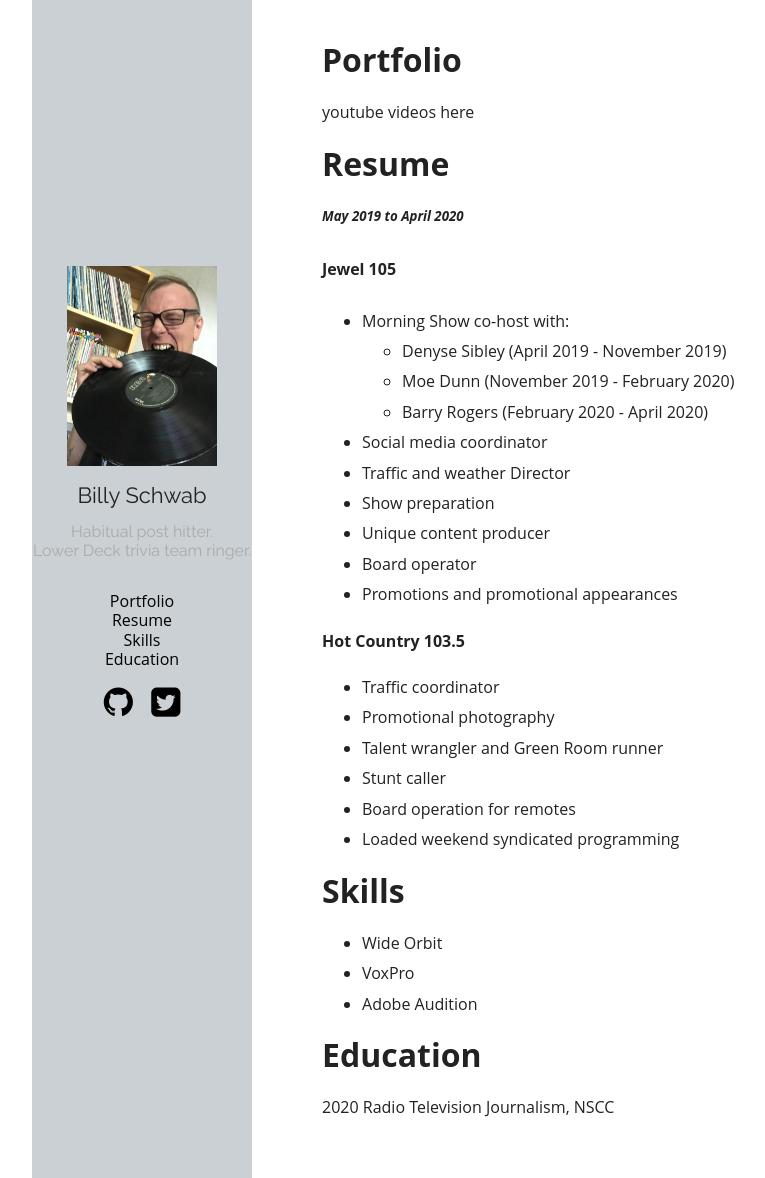
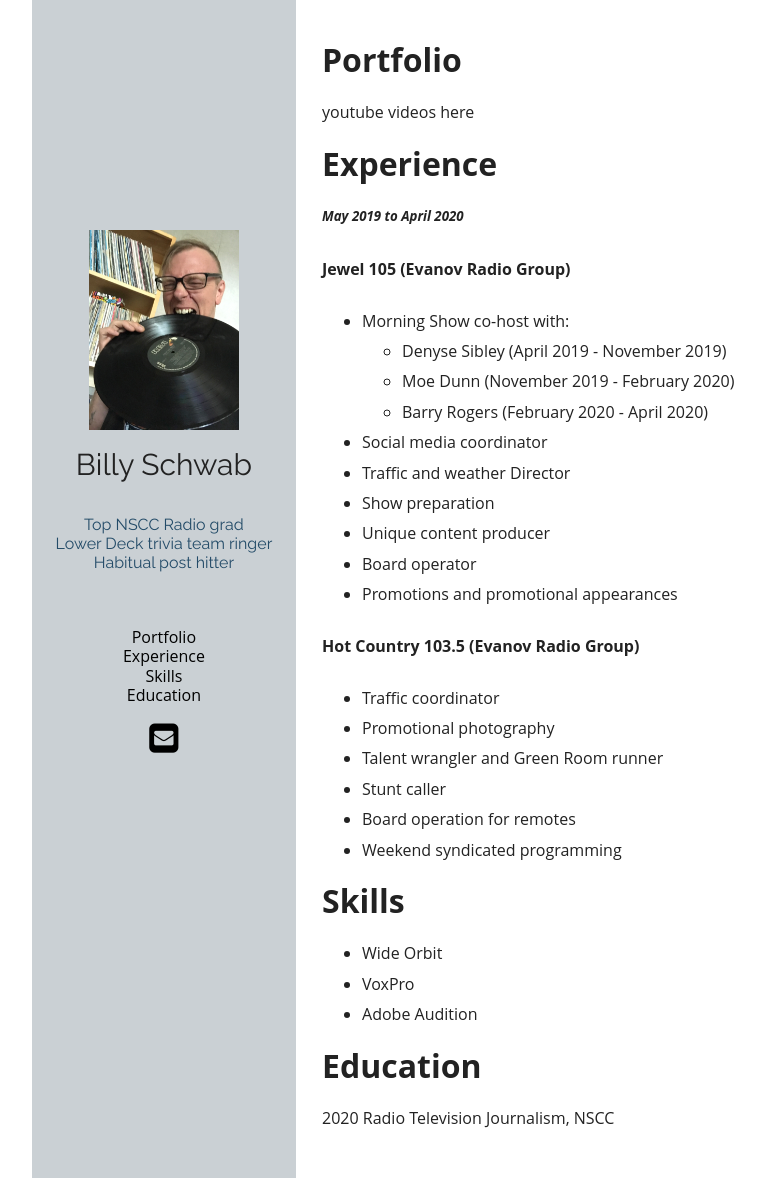
Before and after one commit to billy-schwab/billy-schwab.github.io, a Jekyll site: the page built from index.md, in a window 1280 px wide and 1178 px high. Shown: the whole window, without its empty margins (43-808 px from the left). Built offline with Jekyll 4.4.1, drawn with Linux system fonts in a browser that asks for light colours.

Commit message:
new fontello code

```diff
--- a/_config.yml
+++ b/_config.yml
@@ -1,13 +1,14 @@
 
 # Site settings
 title: Billy Schwab
-subtitle1: Habitual post hitter.
-subtitle2: Lower Deck trivia team ringer.
+subtitle1: Top NSCC Radio grad
+subtitle2: Lower Deck trivia team ringer
+subtitle3: Habitual post hitter
 #email: youremailaddress@gmail.com
 #description: The Jekyll version of the Massively theme by HTML5 UP.
 #baseurl: "/massively-jekyll-theme" # the subpath of your site, e.g. /blog
 baseurl: "" # the subpath of your site, e.g. /blog
-url: "https://research-reuse.github.io/" # the base hostname & protocol for your site
+url: "https://billy-schwab.github.io/" # the base hostname & protocol for your site
 
 
 # Build settings
@@ -18,9 +19,10 @@ sass:
   sass_dir: _sass
 
 social_links:
-    twitter: hashtag/CDCF2019
-    github: research-reuse
-    rss: rss
+  #  twitter: hashtag/CDCF2019
+  #  github: research-reuse
+  #  rss: rss
+    email: william.hc.schwab@gmail.com
 
 include:
   - _pages
--- a/_layouts/default.html
+++ b/_layouts/default.html
@@ -8,16 +8,15 @@
 		<section class="about">
 			<a href="{{ site.url }}"><img src="{{ "/assets/IMG_2037.JPG" | relative_url }}" alt="{{ site.name }}"></a>
 			<a href="{{ site.url }}"><h2>{{ site.title }}</h2></a>
-			<p class="tagline">{{ site.subtitle1 }}<br>{{ site.subtitle2 }}</p>
+			<p class="tagline">{{ site.subtitle1 }}<br>{{ site.subtitle2 }}<br>{{ site.subtitle3 }}</p>
 			<ul class="side-menu">
 				<li><a href="{{ site.url }}#slide">Portfolio</a></li>
-				<li><a href="{{ site.url }}#resume">Resume</a></li>
+				<li><a href="{{ site.url }}#experience">Experience</a></li>
 				<li><a href="{{ site.url }}#skills">Skills</a></li>
 				<li><a href="{{ site.url }}#education">Education</a></li>
 			</ul>
 			<ul class="social">
-				<a href="https://github.com/{{ site.social_links.github }}"><li><i class="icon-github-circled"></i></li></a>
-				<a href="https://twitter.com/{{ site.social_links.twitter }}"><li><i class="icon-twitter-squared"></i></li></a>
+				<a href="mailto:{{ site.social_links.email }}"><li><i class="icon-mail-squared"></i></li></a>
 			</ul>
 		</section>
 		<section class="content">
--- a/_sass/ext/_fonts.scss
+++ b/_sass/ext/_fonts.scss
@@ -1,11 +1,11 @@
 @font-face {
   font-family: 'fontello';
-  src: url('../font/fontello.eot?26793073');
-  src: url('../font/fontello.eot?26793073#iefix') format('embedded-opentype'),
-       url('../font/fontello.woff2?26793073') format('woff2'),
-       url('../font/fontello.woff?26793073') format('woff'),
-       url('../font/fontello.ttf?26793073') format('truetype'),
-       url('../font/fontello.svg?26793073#fontello') format('svg');
+  src: url('../font/fontello.eot?38027142');
+  src: url('../font/fontello.eot?38027142#iefix') format('embedded-opentype'),
+       url('../font/fontello.woff2?38027142') format('woff2'),
+       url('../font/fontello.woff?38027142') format('woff'),
+       url('../font/fontello.ttf?38027142') format('truetype'),
+       url('../font/fontello.svg?38027142#fontello') format('svg');
   font-weight: normal;
   font-style: normal;
 }
@@ -15,7 +15,7 @@
 @media screen and (-webkit-min-device-pixel-ratio:0) {
   @font-face {
     font-family: 'fontello';
-    src: url('../font/fontello.svg?26793073#fontello') format('svg');
+    src: url('../font/fontello.svg?38027142#fontello') format('svg');
   }
 }
 */
@@ -24,7 +24,7 @@
   font-family: "fontello";
   font-style: normal;
   font-weight: normal;
-  speak: none;
+  speak: never;
 
   display: inline-block;
   text-decoration: inherit;
@@ -55,7 +55,4 @@
   /* text-shadow: 1px 1px 1px rgba(127, 127, 127, 0.3); */
 }
 
-.icon-calendar:before { content: '\e800'; } /* '' */
-.icon-github-circled:before { content: '\f09b'; } /* '' */
-.icon-twitter-squared:before { content: '\f304'; } /* '' */
-.icon-linkedin-squared:before { content: '\f30c'; } /* '' */
+.icon-mail-squared:before { content: '\f199'; } /* '' */
--- a/_sass/plain.scss
+++ b/_sass/plain.scss
@@ -83,7 +83,7 @@ main {
 		flex-direction: column;
 		align-items: center;
 		h2 {
-			font-size: 22px;
+			font-size: 30px;
 			/*margin-top: 25px;*/
 			margin-bottom: 0;
 			color: #222222;
@@ -96,8 +96,9 @@ main {
 		.tagline {
 			font-size: 16px;
 			margin-top: 17px;
+			padding: 2vh;
 			text-align: center;
-			color: #aaa;
+			color: #234B68;
 
 		}
 		img {
--- a/index.md
+++ b/index.md
@@ -7,11 +7,11 @@ title: Billy Schwab
 
 youtube videos here
 
-# <a id="resume"></a>Resume
+# <a id="experience"></a>Experience
 
 ##### *May 2019 to April 2020*
 
-#### Jewel 105
+#### Jewel 105 (Evanov Radio Group)
 
 - Morning Show co-host with:
   - Denyse Sibley (April 2019 - November 2019)
@@ -24,14 +24,14 @@ youtube videos here
 - Board operator
 - Promotions and promotional appearances
 
-**Hot Country 103.5**
+#### Hot Country 103.5 (Evanov Radio Group)
 
 - Traffic coordinator
 - Promotional photography
 - Talent wrangler and Green Room runner
 - Stunt caller
 - Board operation for remotes
-- Loaded weekend syndicated programming
+- Weekend syndicated programming
 
 
 # <a id="skills"></a>Skills
```
Also changed, not shown: Gemfile (+8 -1 lines), Gemfile.lock, _includes/head.html (line endings or trailing spaces), assets/font/fontello.ttf, assets/font/fontello.woff, assets/font/fontello.woff2, 2 other files.
